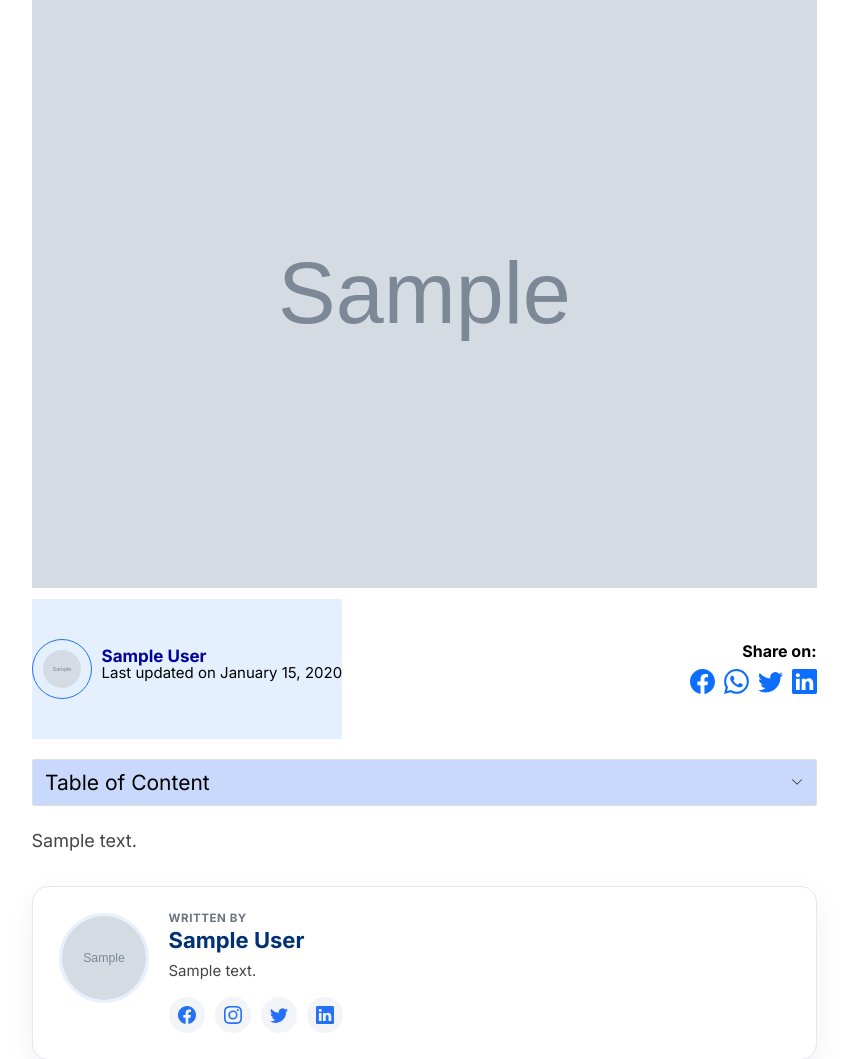
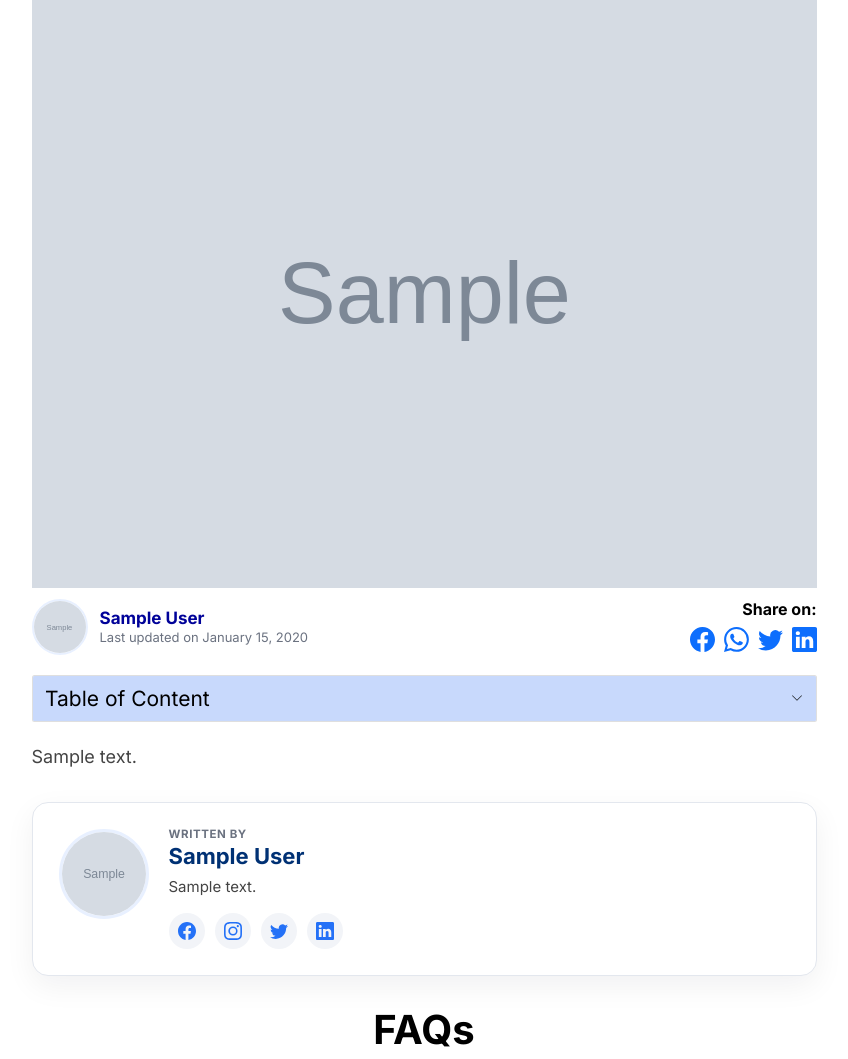
Before and after one commit to vijaybeekesh/techgeekbuzz, a Django app: page /blog/sample in a window 1280 px wide. Shown: the part 213-1272 px from the top of the page, without its empty margins (216-1064 px from the left). Run offline with Django 4.2, Linux system fonts and the light colour scheme; tables that the repository leaves empty hold one stand-in row (values such as "Sample post"); grey boxes marked "Sample" are stand-in pictures; parts of the project's set-up code (start-up, migrations or seed data) failed here and were passed over; some libraries are stand-ins or nearby versions.

Commit message:
Refactor blog post header and author section for improved layout and styling

```diff
--- a/static/css/blogdetail.css
+++ b/static/css/blogdetail.css
@@ -48,25 +48,42 @@
    margin-bottom: 1.1rem;
 }
 
-.author-section > img{
-    display: block;
-    width: 6rem;
-    height: 6rem;
-    border: 1px solid #2471f7;
-    border-radius: 50%;
-    margin-right: 1rem;
-    padding: 1rem;
+.blog-header-meta{
+    flex-wrap: wrap;
+    row-gap: 1.5rem;
 }
 
-.author-section > p >a{
+.post-byline{
+    flex-shrink: 0;
+}
+
+.post-byline > img{
+    display: block;
+    width: 5.6rem;
+    height: 5.6rem;
+    flex-shrink: 0;
+    border: 0.2rem solid #e8f0ff;
+    border-radius: 50%;
+    margin-right: 1.2rem;
+    object-fit: cover;
+}
+
+.post-byline > p{
+    margin: 0;
+    line-height: 1.3;
+}
+
+.post-byline > p >a{
+    display: block;
     font-size: 1.7rem;
     text-decoration: none;
     color: #000299;
     font-weight: bold;
 }
-.author-section > p >span{
-    color: #000000;
-    font-size: 1.5rem;
+.post-byline > p >span{
+    display: block;
+    color: #6b7280;
+    font-size: 1.3rem;
 }
 
 .share-section > p{
@@ -432,6 +449,16 @@ a.badge{
     .bd-author-social {
         justify-content: center;
     }
+    .blog-header-meta {
+        justify-content: center !important;
+        text-align: center;
+    }
+    .share-section {
+        align-items: center;
+    }
+    .share-section > p {
+        align-self: center;
+    }
 }
 
 .post-category span {
--- a/templates/blog/postdetail.html
+++ b/templates/blog/postdetail.html
@@ -288,14 +288,14 @@
                             {%if post.featured_image%}
                                 <img src="{{post.featured_image.url}}" class="img-fluid" alt="{{post.title}}"/>
                             {%endif%}
-                            <div class="d-flex align-items-center justify-content-between">
-                                <div class="author-section d-flex align-items-center">
+                            <div class="blog-header-meta d-flex align-items-center justify-content-between">
+                                <div class="post-byline d-flex align-items-center">
                                     {%if post.author.profile.profile_picture%}
-                                        <img src="{{post.author.profile.profile_picture.url}}" class="img-fluid" alt="{{post.author}}" />
+                                        <img src="{{post.author.profile.profile_picture.url}}" alt="{{post.author}}" />
                                     {%else%}
-                                    <img src="{% static 'images/cropped-Techgeekbuzz-Final-Logo-e1611249305805.png'%}" class="img-fluid" />
+                                    <img src="{% static 'images/cropped-Techgeekbuzz-Final-Logo-e1611249305805.png'%}" alt="{{post.author}}" />
                                     {%endif%}
-                                    <p> <a href="{%url 'byuser' post.author%}">{{post.author.first_name}} {{post.author.last_name}}</a><br><span>Last updated on {{post.post_updated|date:'F j, Y'}}</span> </p>
+                                    <p><a href="{%url 'byuser' post.author%}">{{post.author.first_name}} {{post.author.last_name}}</a><span>Last updated on {{post.post_updated|date:'F j, Y'}}</span></p>
                                 </div>
                                 <div class="share-section d-flex flex-column">
                                     <p>Share on:</p>
```
